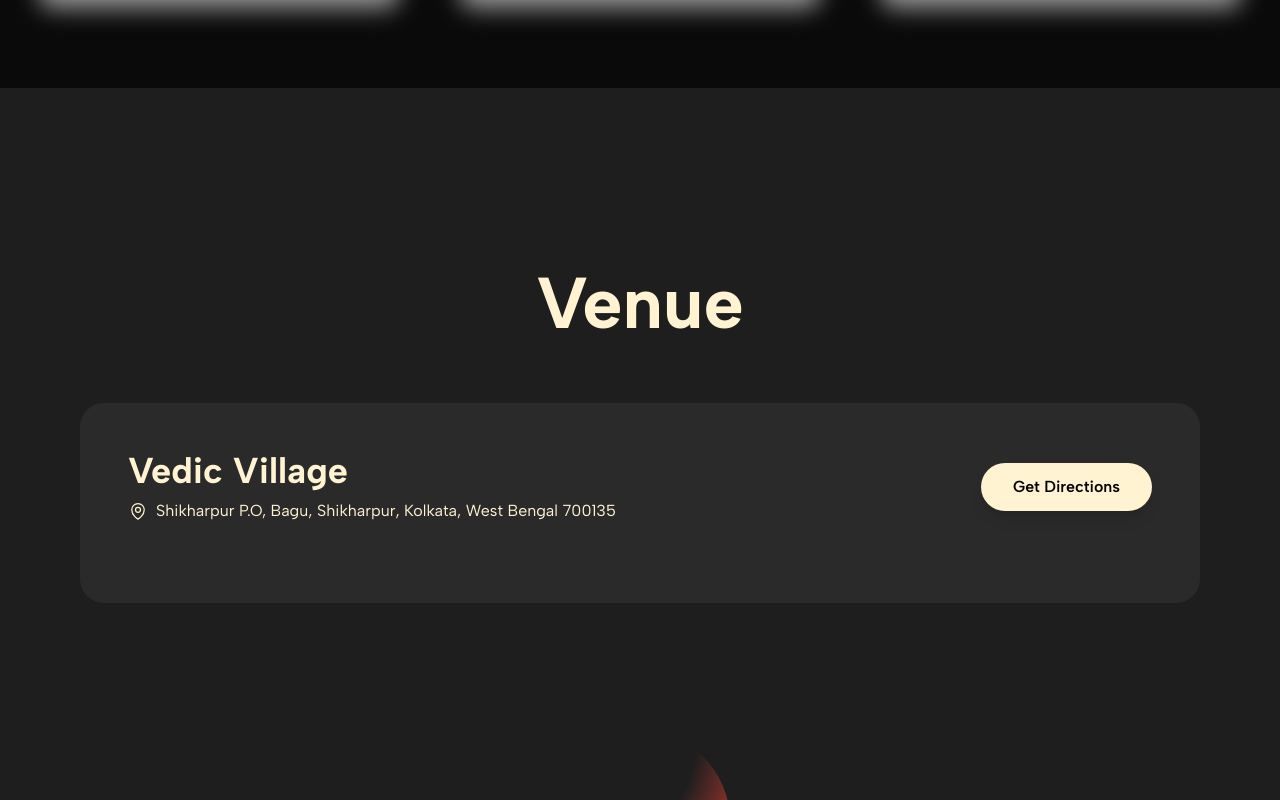
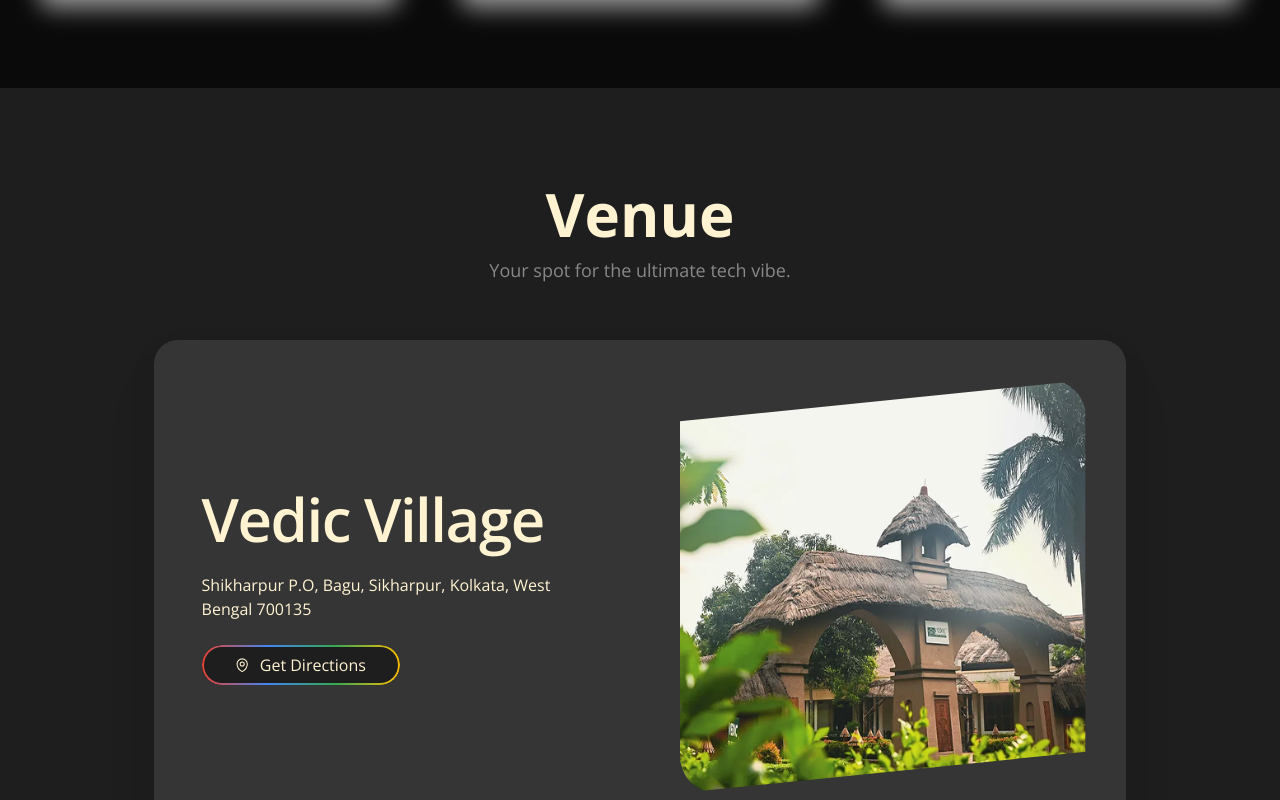
Before and after one commit to Google-Developers-Group-Kolkata/Devfest-Kolkata-2025, a Next.js app: page / in a window 1280 px wide. Shown: the part 1740-2540 px from the top of the page. Built offline with nearby package versions, Linux system fonts and the light colour scheme; no server answers; a web font is replaced by a local one.

Commit message:
feat: add venue image and update Venue component layout and styles

```diff
--- a/src/app/page.js
+++ b/src/app/page.js
@@ -28,7 +28,7 @@
                 </section>
 
                 {/* About Section */}
-                <section className="py-16 px-4 open_sans">
+                <section className="py-16 px-8 open_sans">
                     <Venue />
                 </section>
 
--- a/src/components/Home/Venue.jsx
+++ b/src/components/Home/Venue.jsx
@@ -1,96 +1,69 @@
 "use client";
 
 import { motion } from "framer-motion";
-import {
-    MapPinIcon,
-    ClockIcon,
-    CalendarDaysIcon,
-    BuildingOfficeIcon,
-} from "@heroicons/react/24/outline";
+import { MapPinIcon } from "@heroicons/react/24/outline";
+
+const PLACE_NAME = "Vedic Village";
+const ADDRESS = "Shikharpur P.O, Bagu, Sikharpur, Kolkata, West Bengal 700135";
 
 export default function Venue() {
-    const venueDetails = {
-        name: "Vedic Village",
-        address: "Shikharpur P.O, Bagu, Shikharpur, Kolkata, West Bengal 700135",
-        date: "December 15, 2025",
-        time: "9:00 AM - 6:00 PM",
-    };
-
-    const containerVariants = {
-        hidden: { opacity: 0 },
-        visible: {
-            opacity: 1,
-            transition: {
-                staggerChildren: 0.2,
-                delayChildren: 0.3,
-            },
-        },
-    };
-
-    const itemVariants = {
-        hidden: { y: 50, opacity: 0 },
-        visible: {
-            y: 0,
-            opacity: 1,
-            transition: {
-                type: "spring",
-                stiffness: 100,
-                damping: 15,
-            },
-        },
-    };
+    const mapsHref = `https://www.google.com/maps/search/?api=1&query=${encodeURIComponent(
+        `${PLACE_NAME} ${ADDRESS}`
+    )}`;
 
     return (
-        <section className="py-20 bg-[#1E1E1E]">
-            <div className="container mx-auto px-4 md:max-w-6xl">
-                <motion.div
-                    variants={containerVariants}
-                    initial="hidden"
-                    whileInView="visible"
-                    viewport={{ once: true, amount: 0.2 }}
-                    className="text-center mb-16"
-                >
-                    <motion.h2
-                        variants={itemVariants}
-                        className="text-5xl md:text-7xl font-bold mb-6"
-                    >
-                        <span className="text-[#FFF3D2] albert_sans">
-                            Venue
-                        </span>
-                    </motion.h2>
-                </motion.div>
+        <>
+            <div className="text-center mb-14">
+                <h2 className="text-5xl md:text-6xl font-bold text-[#FFF3D2] mb-3">
+                    Venue
+                </h2>
+                <p className="text-[#888] text-lg">
+                    Your spot for the ultimate tech vibe.
+                </p>
+            </div>
+            <div
+                className="rounded-3xl bg-[#353535] text-card-foreground shadow-xl ring-1 ring-border md:grid md:grid-cols-2 md:w-[80%] w-full md:mx-auto mb-20"
+                style={{
+                    // subtle elevated look similar to the screenshot
+                    boxShadow:
+                        "0 10px 30px rgba(0,0,0,0.06), 0 40px 60px rgba(0,0,0,0.05)",
+                }}
+            >
+                {/* Left: Copy */}
+                <div className="flex flex-col justify-center items-center md:items-start gap-6 px-8 py-12 lg:px-12 lg:py-16">
+                    {/* <div className="space-y-3 flex flex-col items-center"> */}
+                        <h1 className="text-[#FFF3D2] text-4xl font-semibold tracking-tight lg:text-6xl">
+                            {PLACE_NAME}
+                        </h1>
+                        <p className="text-[#FFF3D2] text-center sm:text-left">{ADDRESS}</p>
+                    {/* </div> */}
 
-                {/* Main Content */}
-                <motion.div
-                    variants={itemVariants}
-                    initial="hidden"
-                    whileInView="visible"
-                    viewport={{ once: true }}
-                    className="bg-[#2A2A2A] rounded-3xl p-8 md:p-12"
-                >
-                    {/* Venue Header */}
-                    <div className="flex flex-col md:flex-row md:items-center md:justify-between mb-8">
-                        <div className="mb-4 md:mb-0">
-                            <h3 className="text-3xl md:text-4xl font-bold text-[#FFF3D2] mb-2 albert_sans">
-                                {venueDetails.name}
-                            </h3>
-                            <div className="flex items-center gap-2 text-[#FFF3D2]">
-                                <MapPinIcon className="w-5 h-5" />
-                                <p className="albert_sans">
-                                    {venueDetails.address}
-                                </p>
-                            </div>
-                        </div>
-                        <motion.button
-                            whileHover={{ scale: 1.05 }}
-                            whileTap={{ scale: 0.95 }}
-                            className="bg-[#FFF3D2] text-black font-semibold py-3 px-8 rounded-full albert_sans shadow-lg hover:shadow-xl transition-all duration-300 w-fit"
-                        >
-                            Get Directions
-                        </motion.button>
+                    <div className="">
+                        <button className="rounded-full py-2 px-8 bg-[#1E1E1E] google-gradient-border cursor-pointer hover:scale-[1.02] transition-transform duration-200 ease-in-out">
+                            <span className="flex items-center gap-2 text-[#FFF3D2]">
+                                <MapPinIcon className="h-5 w-5" />
+                                <span className="w-full">Get Directions</span>
+                            </span>
+                        </button>
                     </div>
-                </motion.div>
+                </div>
+
+                {/* Right: Image with angled edges */}
+                <div className="relative flex justify-center items-center">
+                    {/* wrapper keeps rounded corners while the image uses a polygon clip */}
+                    <div className="p-10">
+                        <img
+                            src="/venue_img.png"
+                            alt="Entrance of Vedic Village with thatched roof gate surrounded by greenery"
+                            className="rounded-[2.3rem]"
+                            style={{
+                                clipPath:
+                                    "polygon(0 10%, 100% 0, 100% 90%, 0 100%)",
+                            }}
+                        />
+                    </div>
+                </div>
             </div>
-        </section>
+        </>
     );
 }
```
Also changed, not shown: public/venue_img.png (added).
